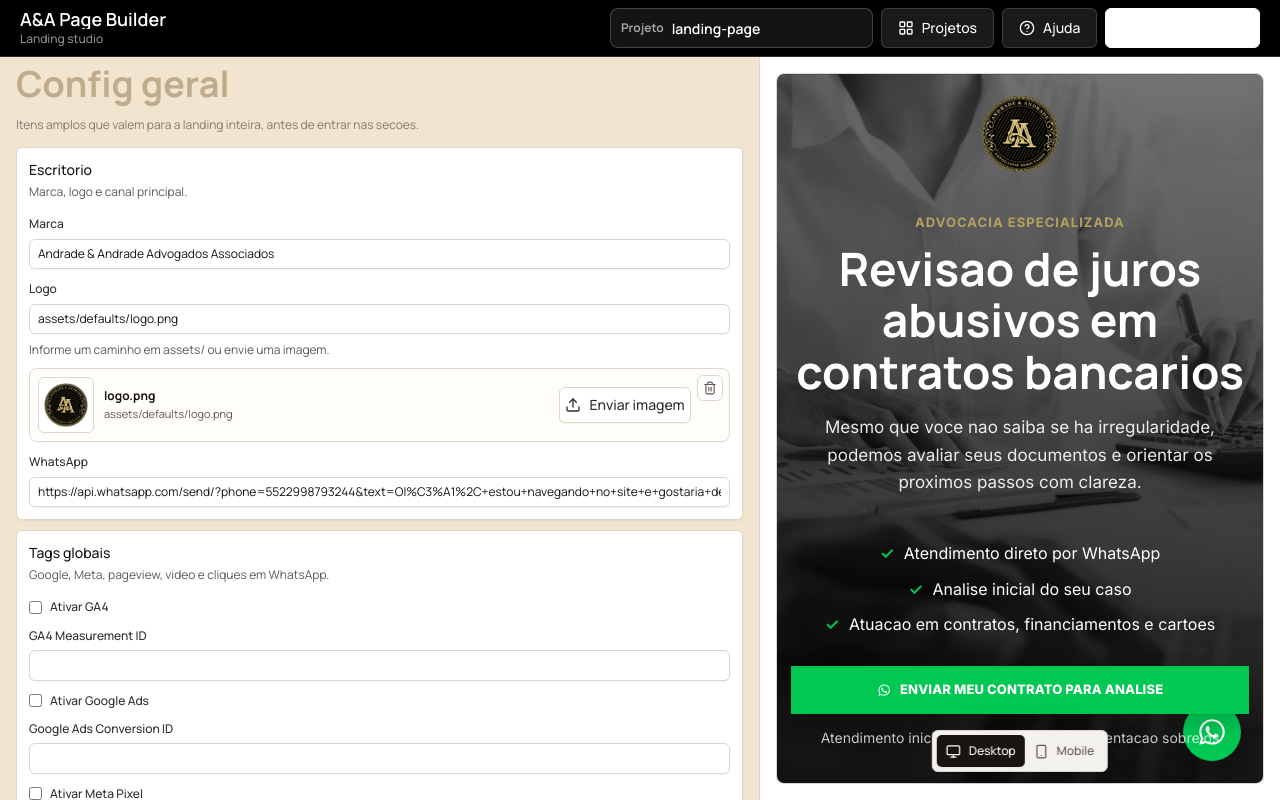
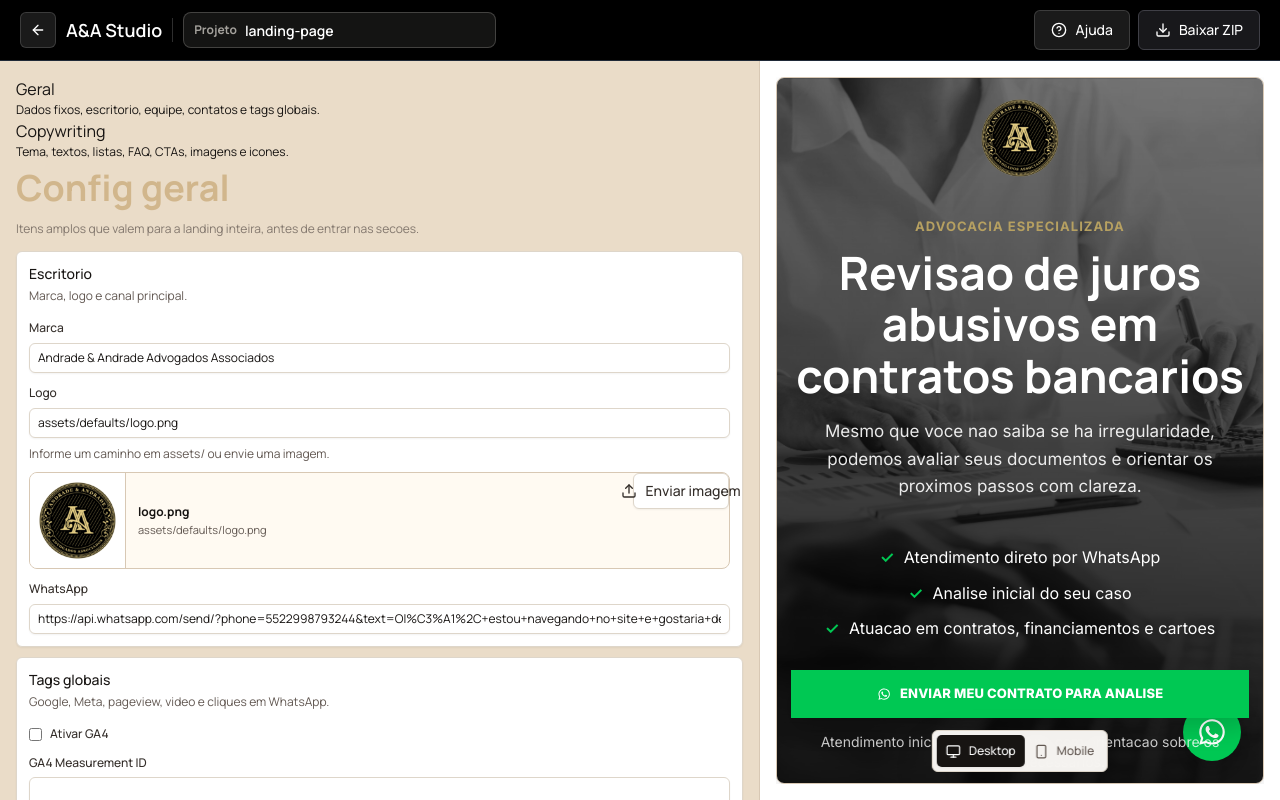
Before and after one commit to gbpferrao/landing-page-builder, a React (Vite) app: page / in a window 1280 px wide. Both pictures are taken after a click on the button "Novo projeto". Built offline with nearby package versions, Linux system fonts and the light colour scheme.

Commit message:
Download landing export as zip

```diff
--- /dev/null
+++ b/src/app/AppHeader.jsx
@@ -0,0 +1,31 @@
+export const appHeaderSecondaryButtonClass =
+  "border-white/15 bg-white/10 text-white hover:border-white/30 hover:bg-white/20 hover:text-white";
+
+export const appHeaderPrimaryButtonClass =
+  "border-zinc-700 bg-zinc-900 text-white hover:border-zinc-600 hover:bg-zinc-800 hover:text-white";
+
+function cn(...classes) {
+  return classes.filter(Boolean).join(" ");
+}
+
+export function AppHeader({ actions, backAction, projectControl, title = "A&A Studio" }) {
+  return (
+    <header className="app-header">
+      <div className="app-header-inner">
+        <div className="app-header-brand">
+          {backAction}
+          <h1>{title}</h1>
+          {projectControl ? (
+            <>
+              <span className="app-header-divider" aria-hidden="true" />
+              {projectControl}
+            </>
+          ) : null}
+        </div>
+        {actions ? <div className="app-header-actions">{actions}</div> : null}
+      </div>
+    </header>
+  );
+}
+
+export default AppHeader;
--- a/src/builder/BuilderHeader.jsx
+++ b/src/builder/BuilderHeader.jsx
@@ -1,4 +1,5 @@
-import { FolderDown, HelpCircle, LayoutGrid } from "lucide-react";
+import { ArrowLeft, Download, HelpCircle } from "lucide-react";
+import AppHeader, { appHeaderPrimaryButtonClass, appHeaderSecondaryButtonClass } from "../app/AppHeader.jsx";
 import Button from "../design-system/Button.jsx";
 import { sanitizeFolderName } from "../lib/exportLandingFolder.js";
 
@@ -6,19 +7,19 @@ export function BuilderHeader({ exportStatus = "idle", onBackToProjects, onExpor
   const folderName = sanitizeFolderName(pageName);
 
   return (
-    <header className="flex flex-wrap items-center justify-between gap-3 border-b border-ink-800 bg-black px-5 py-2">
-      <div className="flex min-w-0 items-center gap-3">
-        <div className="min-w-0">
-          <h1 className="truncate text-lg font-semibold leading-5 text-white">
-            A&amp;A Page Builder
-          </h1>
-          <p className="mt-0.5 truncate text-xs font-medium text-white/55">
-            Landing studio
-          </p>
-        </div>
-      </div>
-      <div className="flex shrink-0 flex-wrap items-center gap-2">
-        <label className="header-page-name" title={`Pasta exportada: ${folderName}`}>
+    <AppHeader
+      backAction={(
+        <Button
+          variant="secondary"
+          icon={ArrowLeft}
+          className={`${appHeaderSecondaryButtonClass} !h-9 !w-9 !px-0`}
+          aria-label="Voltar para projetos"
+          title="Voltar para projetos"
+          onClick={onBackToProjects}
+        />
+      )}
+      projectControl={(
+        <label className="header-page-name" title={`ZIP baixado: ${folderName}.zip`}>
           <span>Projeto</span>
           <input
             value={pageName}
@@ -26,32 +27,28 @@ export function BuilderHeader({ exportStatus = "idle", onBackToProjects, onExpor
             onChange={(event) => onPageNameChange(event.target.value)}
           />
         </label>
-        <Button
-          variant="secondary"
-          icon={LayoutGrid}
-          className="border-white/15 bg-white/10 text-white hover:border-white/30 hover:bg-white/20 hover:text-white"
-          onClick={onBackToProjects}
-        >
-          Projetos
-        </Button>
+      )}
+      actions={(
+        <>
         <Button
           variant="secondary"
           icon={HelpCircle}
-          className="border-white/15 bg-white/10 text-white hover:border-white/30 hover:bg-white/20 hover:text-white"
+          className={appHeaderSecondaryButtonClass}
           onClick={onHelp}
         >
           Ajuda
         </Button>
         <Button
-          icon={FolderDown}
+          icon={Download}
           loading={exportStatus === "working"}
-          className="border-white bg-white text-black hover:border-white/90 hover:bg-white/90 hover:text-black"
+          className={appHeaderPrimaryButtonClass}
           onClick={onExport}
         >
-          {exportStatus === "working" ? "Gerando" : "Exportar pasta"}
+          {exportStatus === "working" ? "Gerando" : "Baixar ZIP"}
         </Button>
-      </div>
-    </header>
+        </>
+      )}
+    />
   );
 }
 
--- a/src/builder/BuilderShell.jsx
+++ b/src/builder/BuilderShell.jsx
@@ -86,7 +86,7 @@ export function BuilderShell({ onBackToProjects, onPageNameChange, onProjectChan
             </div>
             <ol>
               <li>Defina o Projeto no topo. Ele vira a pasta exportada, como {folderName}.</li>
-              <li>Clique em Exportar pasta e escolha onde salvar os arquivos no computador.</li>
+              <li>Clique em Baixar ZIP para salvar o pacote da landing no computador.</li>
               <li>No painel da Hostinger, abra Gerenciador de Arquivos e entre em public_html.</li>
               <li>Envie a pasta exportada inteira para public_html, sem passar pelo WordPress.</li>
               <li>Confirme que /{folderName}/ contem index.html, styles.css e assets diretamente na pasta.</li>
@@ -103,8 +103,8 @@ export function BuilderShell({ onBackToProjects, onPageNameChange, onProjectChan
         {exportStatus === "done" ? (
           <Toast
             type="success"
-            title="Pasta exportada"
-            description={`A pasta ${folderName} contem index.html, styles.css e assets para publicacao.`}
+            title="ZIP baixado"
+            description={`${folderName}.zip contem index.html, styles.css e assets para publicacao.`}
             duration={3500}
             onClose={() => setExportStatus("ready")}
           />
@@ -112,8 +112,8 @@ export function BuilderShell({ onBackToProjects, onPageNameChange, onProjectChan
         {exportStatus === "error" ? (
           <Toast
             type="error"
-            title="Falha ao exportar"
-            description="Use Chrome ou Edge atualizado e confirme a permissao para salvar a pasta."
+            title="Falha ao baixar"
+            description="Tente novamente e confira se o navegador nao bloqueou downloads."
             onClose={() => setExportStatus("ready")}
           />
         ) : null}
--- a/src/styles/tokens.css
+++ b/src/styles/tokens.css
@@ -1,10 +1,17 @@
 :root {
-  --color-paper: #f7f4ef;
-  --color-surface: #fffdfa;
+  --color-paper: #f6efe4;
+  --color-surface: #fffaf2;
+  --color-editor-bg: #eadcc8;
+  --color-warm-panel: #f0e4d4;
   --color-ink: #171412;
   --color-muted: #625852;
-  --color-line: #ded6ca;
-  --color-gold: #a97728;
+  --color-line: #d8c8b4;
+  --color-gold: #a9792b;
+  --color-gold-strong: #b68436;
+  --color-danger: #b91c1c;
+  --color-surface-rgb: 255 250 242;
+  --color-gold-rgb: 169 121 43;
+  --color-muted-rgb: 98 88 82;
   --radius-sm: 6px;
   --radius-md: 8px;
   --shadow-soft: 0 18px 45px rgba(23, 20, 18, 0.1);
```
Also changed, not shown: src/lib/exportLandingFolder.js, src/styles/tailwind.css, 3 other files (tests, documents, lock files or other folders).
